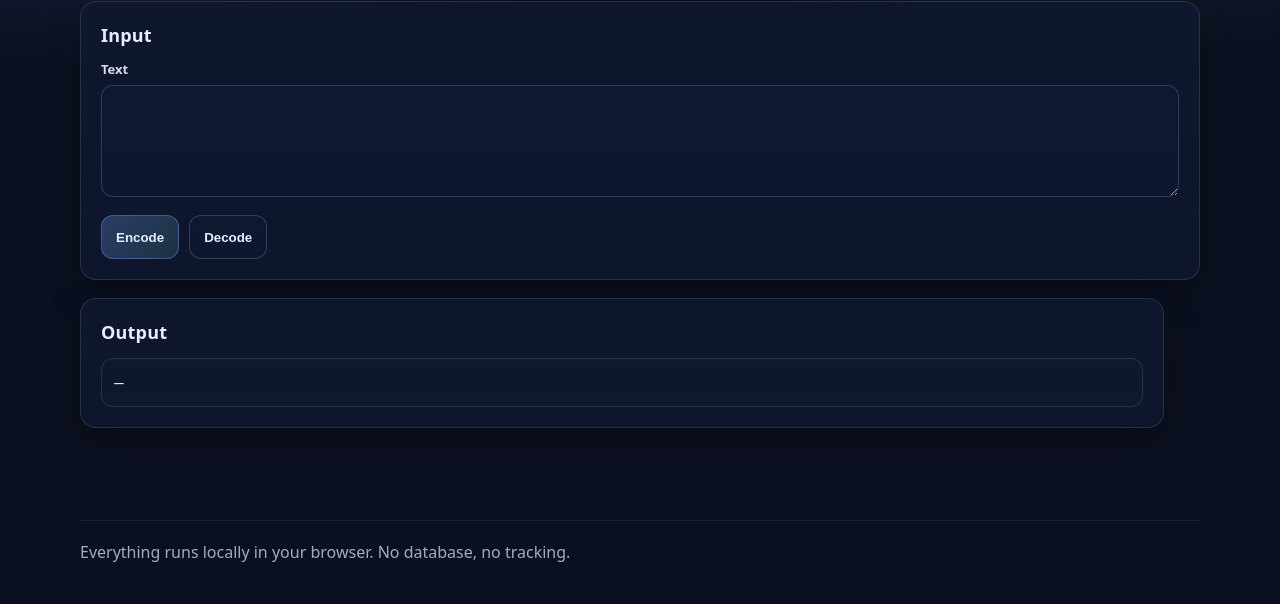
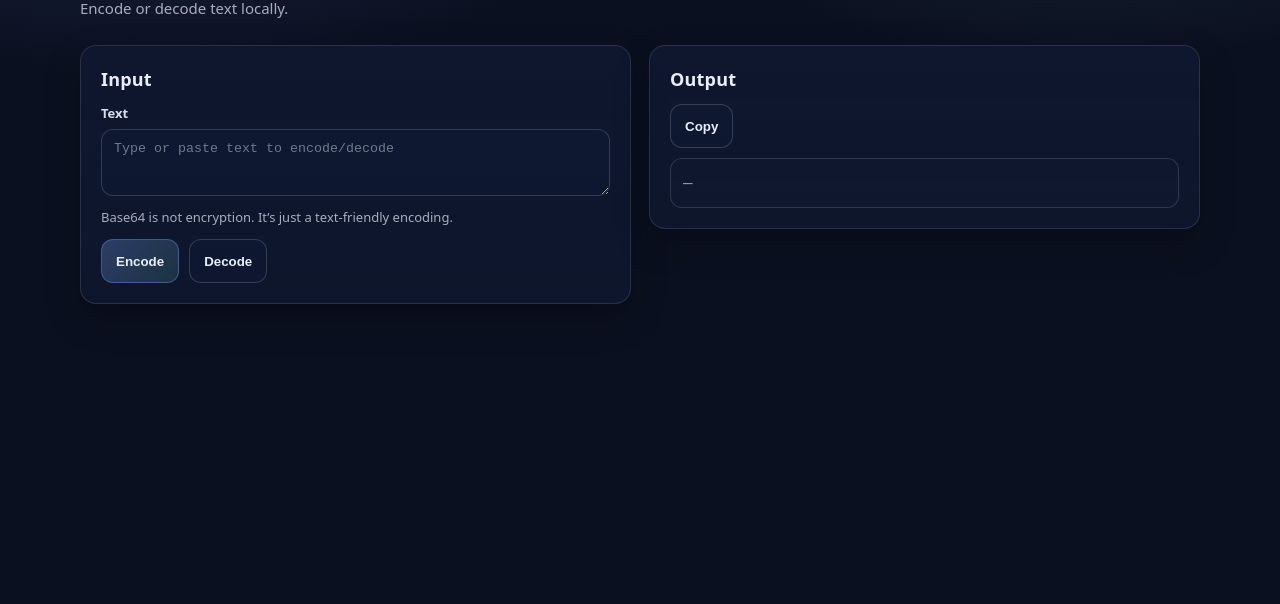
Before and after one commit to kanyingidickson-dev/Password-Strength-Checker, a website with bundled scripts: page docs/base64.html in a window 1280 px wide. Shown: the part 196-800 px from the top of the page. Built offline with nearby package versions, Linux system fonts and the light colour scheme.

Commit message:
docs(base64): add copy button and remove footer

```diff
--- a/docs/base64.html
+++ b/docs/base64.html
@@ -24,6 +24,12 @@
       </div>
     </header>
 
+    <div class="topnote">
+      <div class="container">
+        <div class="topnote__text muted">Everything runs locally in your browser. No database, no tracking.</div>
+      </div>
+    </div>
+
     <main class="container">
       <div class="page-head">
         <h1 class="page-title">Base64 encode / decode</h1>
@@ -31,12 +37,13 @@
       </div>
 
       <section aria-label="Base64">
-        <div class="grid grid-2">
-          <div class="card span-7">
+        <div class="grid crypto-grid">
+          <div class="card">
             <h2>Input</h2>
             <div class="field">
               <label for="b64-in">Text</label>
-              <textarea id="b64-in" rows="6" spellcheck="false"></textarea>
+              <textarea id="b64-in" rows="3" spellcheck="false" placeholder="Type or paste text to encode/decode"></textarea>
+              <div class="hint">Base64 is not encryption. It’s just a text-friendly encoding.</div>
             </div>
             <div class="row">
               <button id="b64-encode" class="btn" type="button">Encode</button>
@@ -44,16 +51,15 @@
             </div>
           </div>
 
-          <div class="card span-5">
+          <div class="card">
             <h2>Output</h2>
-            <div class="output" id="b64-out">—</div>
+            <div class="row">
+              <button id="copy-b64" class="btn btn-secondary" type="button">Copy</button>
+            </div>
+            <div class="output is-empty" id="b64-out">—</div>
           </div>
         </div>
       </section>
-
-      <footer class="footer">
-        <div class="muted">Everything runs locally in your browser. No database, no tracking.</div>
-      </footer>
     </main>
 
     <script type="module" src="assets/app.js"></script>
```
